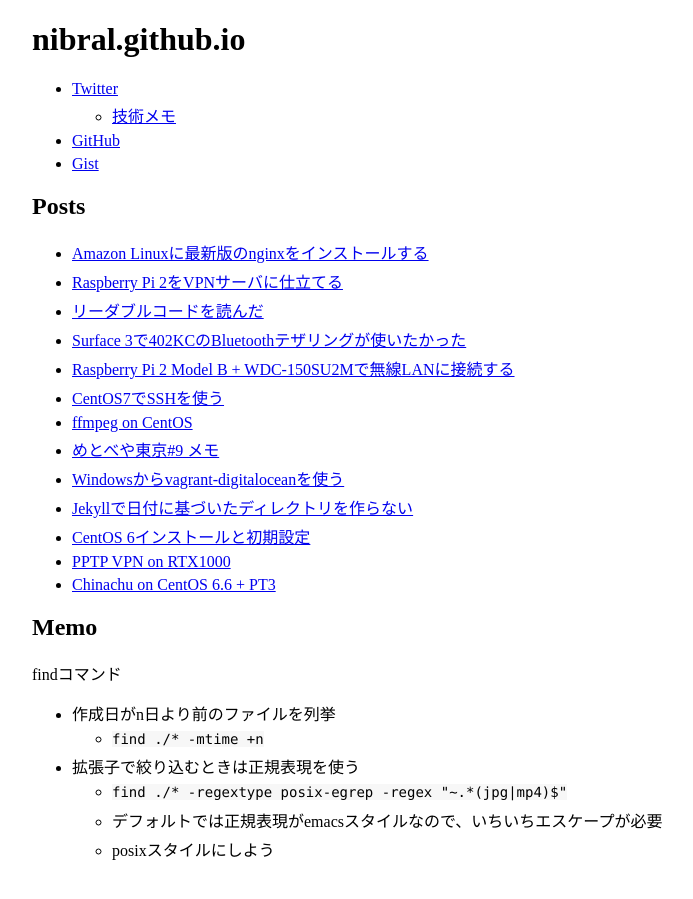
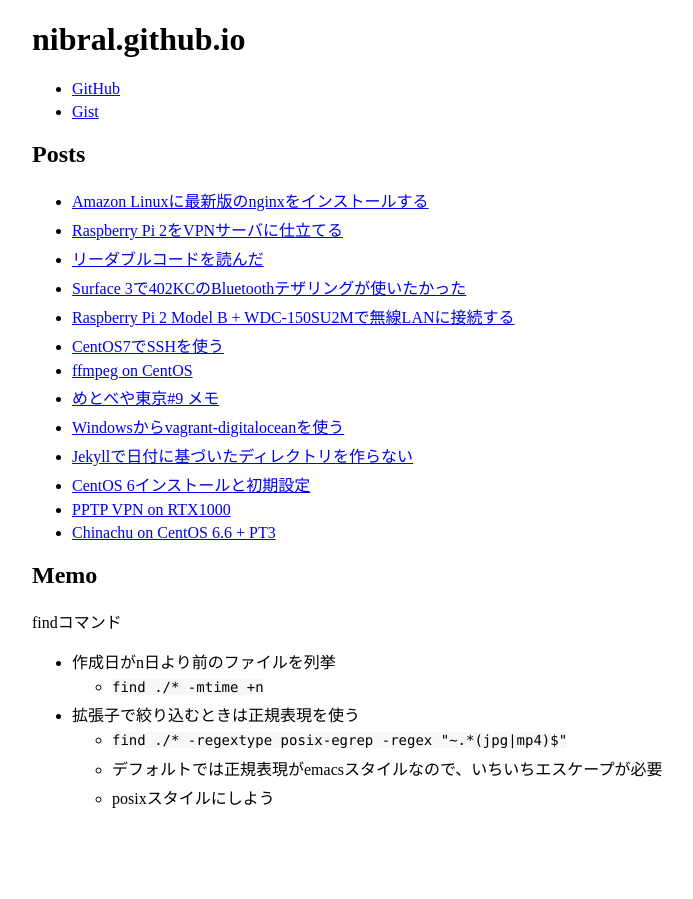
Before and after one commit to nibral/nibral.github.io, a Jekyll site: the page built from index.md, in a window 1280 px wide. Shown: the whole page, without its empty margins (208-901 px from the left). Built offline with Jekyll 4.4.1, drawn with Linux system fonts in a browser that asks for light colours.

Commit message:
Remove Twitter links

```diff
--- a/index.md
+++ b/index.md
@@ -6,8 +6,6 @@
 nibral.github.io
 ====
 
-* [Twitter](https://twitter.com/_nibral)
-    + [技術メモ](http://twilog.org/_nibral/search?word=%E3%80%90%E3%83%A1%E3%83%A2%E3%80%91&ao=a)
 * [GitHub](https://github.com/nibral)
 * [Gist](https://gist.github.com/nibral)
 
```
